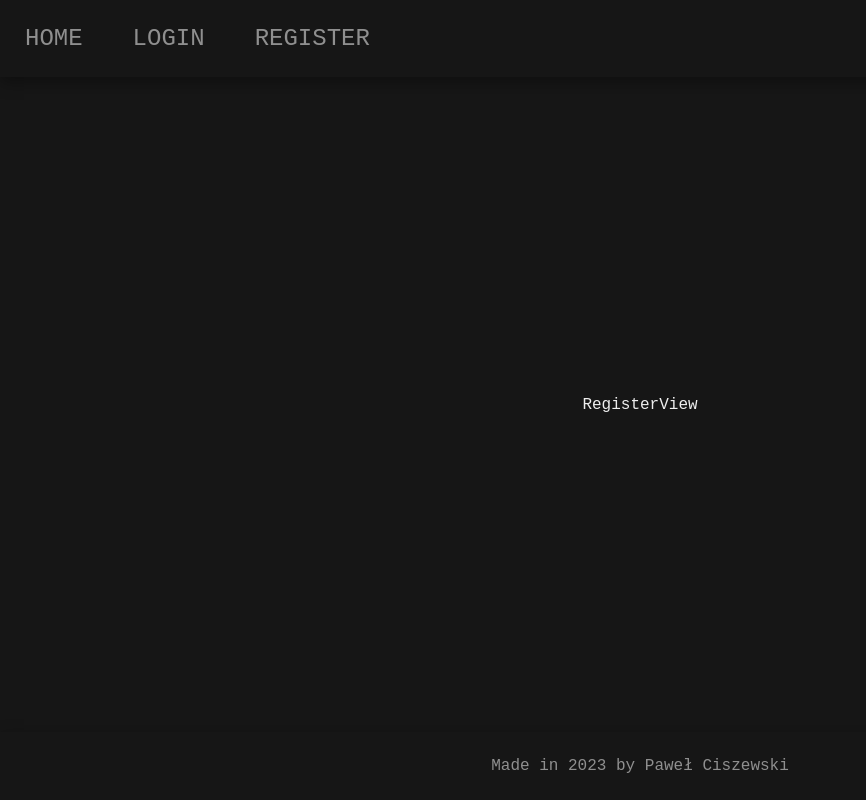
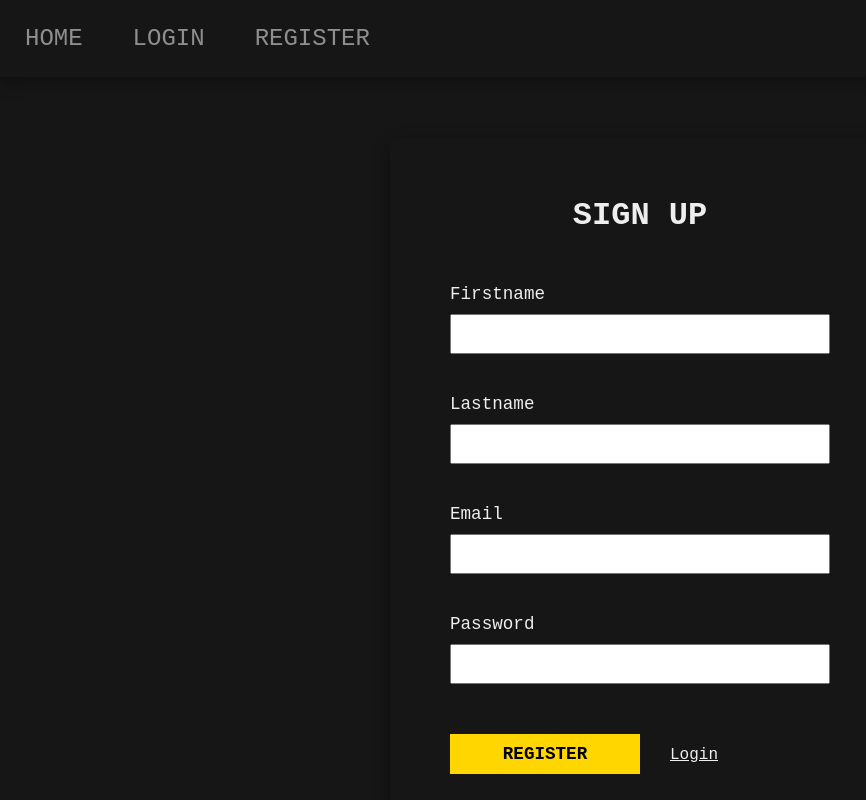
Before and after one commit to kardahim/finance-tracker-frontend, a Vue app: page /register in a window 1280 px wide. Shown: the top 800 px of the page, without its empty margins (0-866 px from the left). Built offline with nearby package versions, Linux system fonts and the light colour scheme.

Commit message:
auth complete

```diff
--- /dev/null
+++ b/src/assets/validation/registerValidationSchema.ts
@@ -0,0 +1,13 @@
+import * as Yup from 'yup'
+
+export const registerValidationSchema = Yup.object().shape({
+  firstName: Yup.string().required('Firstname is required'),
+  lastName: Yup.string().required('Lastname is required'),
+  password: Yup.string()
+    .required('Password is required')
+    .matches(
+      /^(?=.*?[A-Z])(?=.*?[a-z])(?=.*?[0-9])(?=.*?[#?!@$ %^&*-]).{8,}$/,
+      'Password must contain a special character, a number, an uppercase and lowercase letter and a minimum of 8 characters'
+    ),
+  email: Yup.string().email('Invalid email').required('Email is required')
+})
--- a/src/components/NavigationBar.vue
+++ b/src/components/NavigationBar.vue
@@ -10,21 +10,15 @@ const authStore = useAuthStore()
   <nav class="navigation">
     <ul class="navigation__items">
       <li><router-link to="/" data-item="Home">Home</router-link></li>
-      <li>
-        <router-link to="/login" data-item="Login" v-if="!authStore.user.isLogged"
-          >Login</router-link
-        >
+      <li v-if="!authStore.user.isLogged">
+        <router-link to="/login" data-item="Login">Login</router-link>
       </li>
-      <li>
-        <router-link to="/register" data-item="Register" v-if="!authStore.user.isLogged"
-          >Register</router-link
-        >
+      <li v-if="!authStore.user.isLogged">
+        <router-link to="/register" data-item="Register">Register</router-link>
       </li>
 
-      <li>
-        <span data-item="Logout" @click="authStore.logout" v-if="authStore.user.isLogged">
-          Logout
-        </span>
+      <li v-if="authStore.user.isLogged">
+        <span data-item="Logout" @click="authStore.logout"> Logout </span>
       </li>
     </ul>
   </nav>
--- /dev/null
+++ b/src/interfaces/register.ts
@@ -0,0 +1,6 @@
+export interface Register {
+  firstName: string
+  lastName: string
+  email: string
+  password: string
+}
--- a/src/stores/auth.ts
+++ b/src/stores/auth.ts
@@ -3,6 +3,7 @@ import { defineStore } from 'pinia'
 import myAxios from '@/helpers/axios'
 import { type User } from '@/interfaces/user'
 import router from '@/router'
+import type { Register } from '@/interfaces/register'
 
 export const useAuthStore = defineStore('auth', () => {
   const initialUser = JSON.parse(localStorage.getItem('user') || 'null')
@@ -55,5 +56,16 @@ export const useAuthStore = defineStore('auth', () => {
     router.push('/login')
   }
 
-  return { login, logout, user }
+  function register(data: Register) {
+    myAxios
+      .post('/auth/signup', data)
+      .then(() => {
+        router.push('/login')
+      })
+      .catch((error) => {
+        console.error('Register error:', error.message)
+      })
+  }
+
+  return { login, logout, register, user }
 })
--- a/src/views/LoginView.vue
+++ b/src/views/LoginView.vue
@@ -51,7 +51,7 @@ function onSubmit(values: any) {
 .login {
   box-shadow: $main-box-shadow;
   max-width: 500px;
-  height: 500px;
+  height: auto;
   padding: 60px;
   border-radius: 10px;
   margin: 0 30px;
@@ -121,4 +121,3 @@ function onSubmit(values: any) {
   }
 }
 </style>
-../assets/validation/loginValidationSchema
--- a/src/views/RegisterView.vue
+++ b/src/views/RegisterView.vue
@@ -1,3 +1,145 @@
+<script setup lang="ts">
+import { Form, Field } from 'vee-validate'
+import { registerValidationSchema } from '../assets/validation/registerValidationSchema'
+import { useAuthStore } from '@/stores/auth'
+
+function onSubmit(values: any) {
+  const authStore = useAuthStore()
+  authStore.register(values)
+}
+</script>
+
 <template>
-  <div>RegisterView</div>
+  <Form
+    class="register"
+    @submit="onSubmit"
+    :validation-schema="registerValidationSchema"
+    v-slot="{ errors, isSubmitting }"
+  >
+    <h1 class="register__title">Sign up</h1>
+    <div class="register__item">
+      <label for="firstName" class="register__item__label">Firstname</label>
+      <Field
+        id="firstName"
+        name="firstName"
+        type="text"
+        class="register__item__input"
+        :class="{ 'is-invalid': errors.firstName }"
+      />
+      <div class="register__item__error">{{ errors.firstName }}</div>
+    </div>
+    <div class="register__item">
+      <label for="lastName" class="register__item__label">Lastname</label>
+      <Field
+        id="lastName"
+        name="lastName"
+        type="text"
+        class="register__item__input"
+        :class="{ 'is-invalid': errors.lastName }"
+      />
+      <div class="register__item__error">{{ errors.lastName }}</div>
+    </div>
+    <div class="register__item">
+      <label for="email" class="register__item__label">Email</label>
+      <Field
+        id="email"
+        name="email"
+        type="text"
+        class="register__item__input"
+        :class="{ 'is-invalid': errors.email }"
+      />
+      <div class="register__item__error">{{ errors.email }}</div>
+    </div>
+    <div class="register__item">
+      <label for="password" class="register__item__label">Password</label>
+      <Field
+        id="password"
+        name="password"
+        type="password"
+        class="register__item__input"
+        :class="{ 'is-invalid': errors.email }"
+      />
+      <div class="register__item__error">{{ errors.password }}</div>
+    </div>
+    <div class="register__item register__item--flex">
+      <button class="register__item__button" :disabled="isSubmitting">Register</button>
+      <router-link to="/login">Login</router-link>
+    </div>
+  </Form>
 </template>
+
+<style scoped lang="scss">
+@import '../assets/styles/variables.scss';
+.register {
+  box-shadow: $main-box-shadow;
+  max-width: 500px;
+  height: auto;
+  padding: 60px;
+  border-radius: 10px;
+  margin: 0 30px;
+
+  &__title {
+    text-align: center;
+    text-transform: uppercase;
+    margin-bottom: 50px;
+  }
+
+  &__item {
+    margin-bottom: 20px;
+
+    &__label {
+      font-size: 1.1rem;
+      display: block;
+      margin-bottom: 10px;
+    }
+
+    &__input {
+      width: 100%;
+      height: 40px;
+      font-size: 2rem;
+      outline: none;
+
+      &:focus {
+        border: black solid 2px;
+      }
+    }
+
+    &__button {
+      margin-top: 10px;
+      height: 40px;
+      width: 50%;
+      text-transform: uppercase;
+      transition: all 0.5s ease-in-out;
+      cursor: pointer;
+      outline: none;
+      border: none;
+      font-size: 1.1rem;
+      background-color: $accent-color;
+      color: black;
+      font-weight: 800;
+    }
+
+    &__error {
+      height: 10px;
+      color: $accent-color;
+      margin-top: 10px;
+      font-style: italic;
+    }
+  }
+
+  &__item--flex {
+    display: flex;
+    gap: 30px;
+    align-items: baseline;
+
+    a {
+      transition: all 0.5s ease-in-out;
+      color: $text-color;
+
+      &:hover {
+        color: $sub-text-color;
+      }
+    }
+  }
+}
+</style>
```
